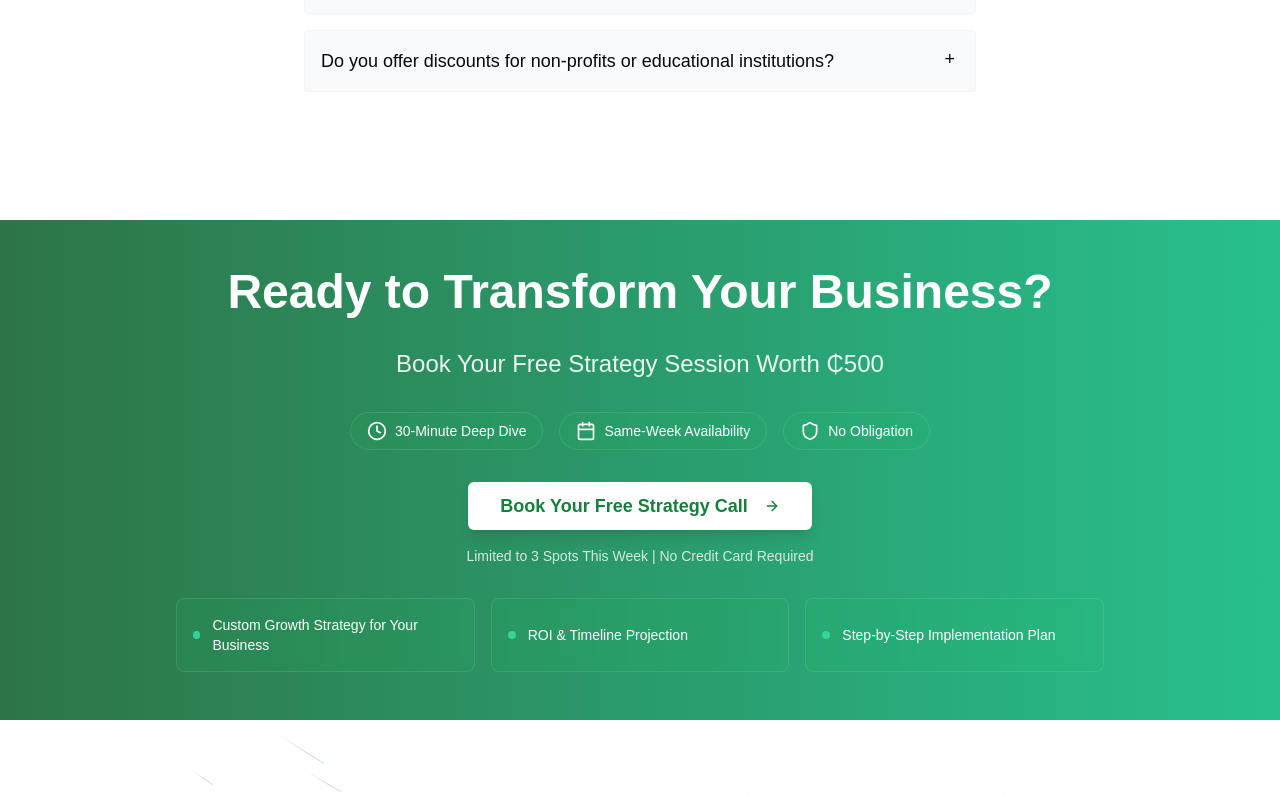
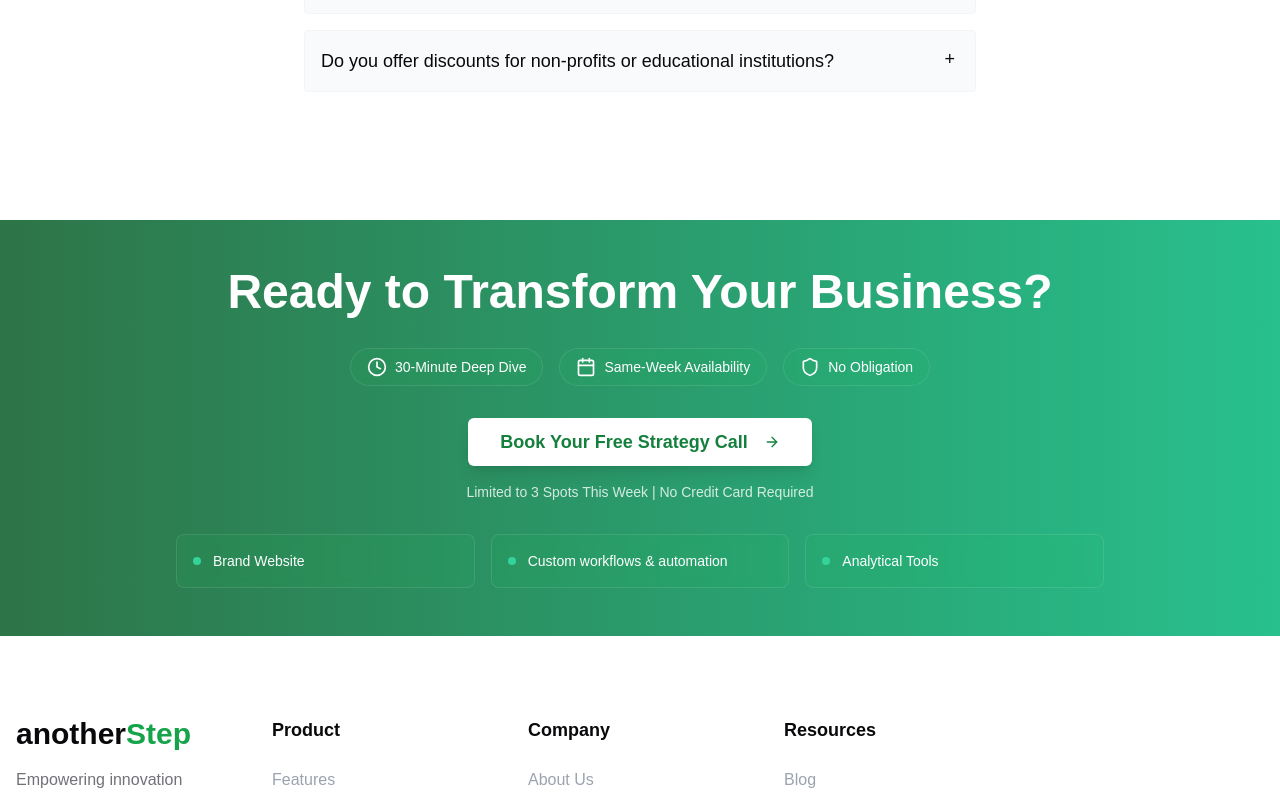
Before and after one commit to harryyking/HemoHeros, a Next.js app: page / in a window 1280 px wide. Shown: the part 4504-5299 px from the top of the page. Built offline with nearby package versions, Linux system fonts and the light colour scheme; a web font is replaced by a local one.

Commit message:
foo edit

```diff
--- a/components/cta.tsx
+++ b/components/cta.tsx
@@ -13,10 +13,6 @@ export default function CTA() {
           <h2 className="text-3xl md:text-5xl font-bold text-white">
             Ready to Transform Your Business?
           </h2>
-
-          <p className="text-xl md:text-2xl text-white/90">
-            Book Your Free Strategy Session Worth ₵500
-          </p>
 
           {/* Feature Badges */}
           <div className="flex flex-wrap justify-center gap-4 my-8">
@@ -54,9 +50,9 @@ export default function CTA() {
           {/* What You'll Get */}
           <div className="mt-8 grid md:grid-cols-3 gap-4 text-left">
             {[
-              "Custom Growth Strategy for Your Business",
-              "ROI & Timeline Projection",
-              "Step-by-Step Implementation Plan"
+              "Brand Website",
+              "Custom workflows & automation",
+              "Analytical Tools"
             ].map((benefit, index) => (
               <div
                 key={index}
--- a/components/footer.tsx
+++ b/components/footer.tsx
@@ -11,7 +11,6 @@ import {
   MapPinIcon,
   MailIcon
 } from "lucide-react"
-import { BackgroundBeams } from "./ui/backgorund-beams"
 
 const footerLinks = [
   {
@@ -73,8 +72,7 @@ const socialLinks = [
 
 export function Footer() {
   return (
-    <footer className="relative py-20 overflow-hidden">
-      <BackgroundBeams />
+    <footer className="py-20 overflow-hidden">
       <div className="container mx-auto px-4 relative z-10">
         <div className="grid grid-cols-2 md:grid-cols-4 lg:grid-cols-5 gap-8">
           {/* Brand Section */}
@@ -82,7 +80,7 @@ export function Footer() {
             <Link href="/" className="text-3xl font-bold mb-4 block hover:text-green-500 transition-colors">
               another<span className="text-primary">Step</span>
             </Link>
-            <p className="text-gray-400 mb-6">
+            <p className="text-muted-foreground mb-6">
               Empowering innovation through cutting-edge technology and creative solutions.
             </p>
 
@@ -132,7 +130,7 @@ export function Footer() {
         {/* Footer Bottom */}
         <div className="mt-12 pt-8 border-t border-white/10 flex flex-col sm:flex-row justify-between items-center">
           <p className="text-gray-400 text-sm">
-            © {new Date().getFullYear()} YourBrand. All rights reserved.
+            © {new Date().getFullYear()} anotherStep. All rights reserved.
           </p>
 
           {/* Social Links */}
```
